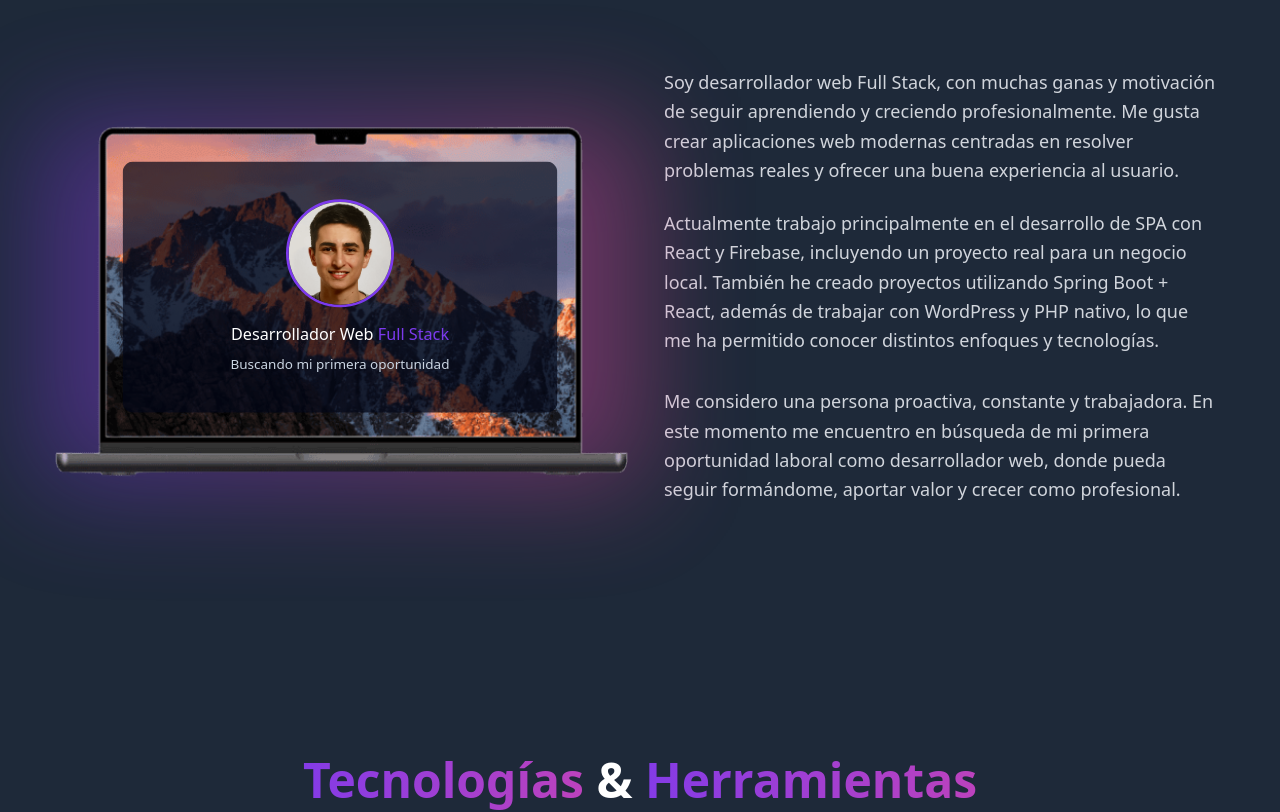
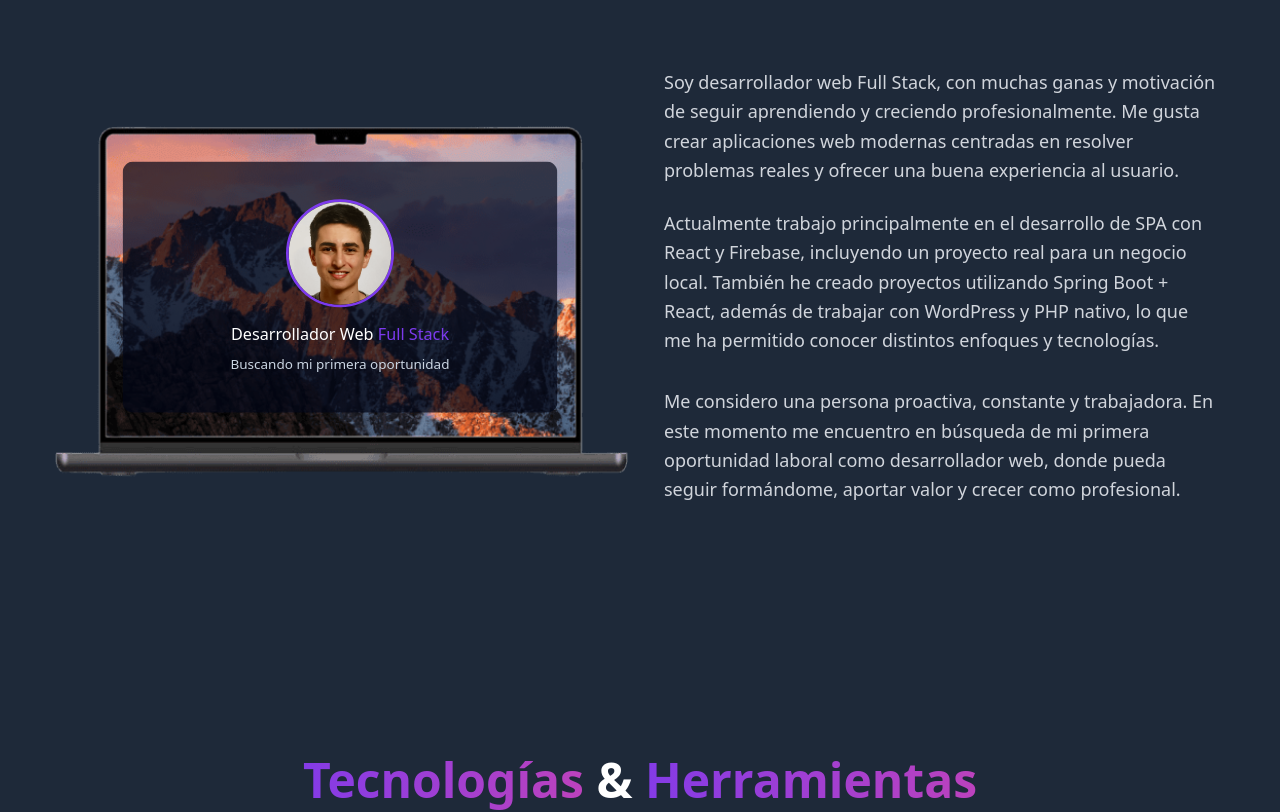
Before and after one commit to PabloDev96/portfolio_2.0, a React (Vite) app: page / in a window 1280 px wide. Shown: the part 924-1736 px from the top of the page. Built offline with nearby package versions, Linux system fonts and the light colour scheme.

Commit message:
elimino halo imagenes

```diff
--- a/src/components/About.jsx
+++ b/src/components/About.jsx
@@ -50,11 +50,10 @@ export default function AboutMe() {
 
     // Velocidad de escritura (ms por caracter)
     const typingSpeed = 18;
-    // Pausa al terminar antes de mostrar el “final”
     const endDelay = 600;
 
     useEffect(() => {
-        // Reinicia si vuelve a entrar en vista (o si quieres solo una vez, cambia lógica)
+        // Reinicia si vuelve a entrar en vista
         if (!isInView) return;
 
         let i = 0;
@@ -112,13 +111,6 @@ export default function AboutMe() {
                             className="relative mx-auto max-w-md scale-100 lg:scale-135"
                             whileHover={{ scale: 1.03 }}
                         >
-                            {/* Halo */}
-                            <div
-                                className="absolute inset-0 blur-2xl opacity-40 -z-10"
-                                style={{
-                                    backgroundImage: "linear-gradient(90deg, var(--primary), var(--accent))",
-                                }}
-                            />
 
                             {/* MacBook */}
                             <img src={macbook} alt="MacBook" className="w-full h-auto" />
--- a/src/components/Contact.jsx
+++ b/src/components/Contact.jsx
@@ -97,14 +97,6 @@ export default function Contact() {
                         "
                         style={{ minWidth: '400px' }}
                     >
-                        {/* Halo suave */}
-                        <div
-                            className="absolute inset-0 blur-2xl opacity-30 -z-10"
-                            style={{
-                                backgroundImage:
-                                    "linear-gradient(90deg, var(--primary), var(--accent))",
-                            }}
-                        />
 
                         {/* Imagen iPhone */}
                         <img
```
Lines whose indentation alone changed are shown as unchanged.
